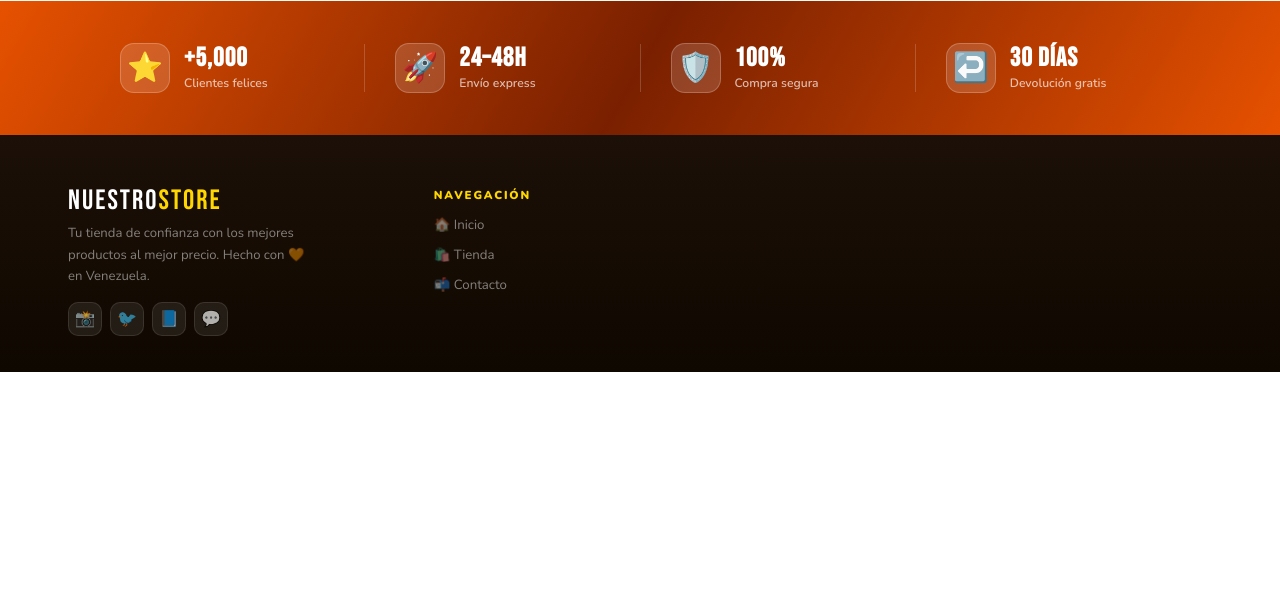
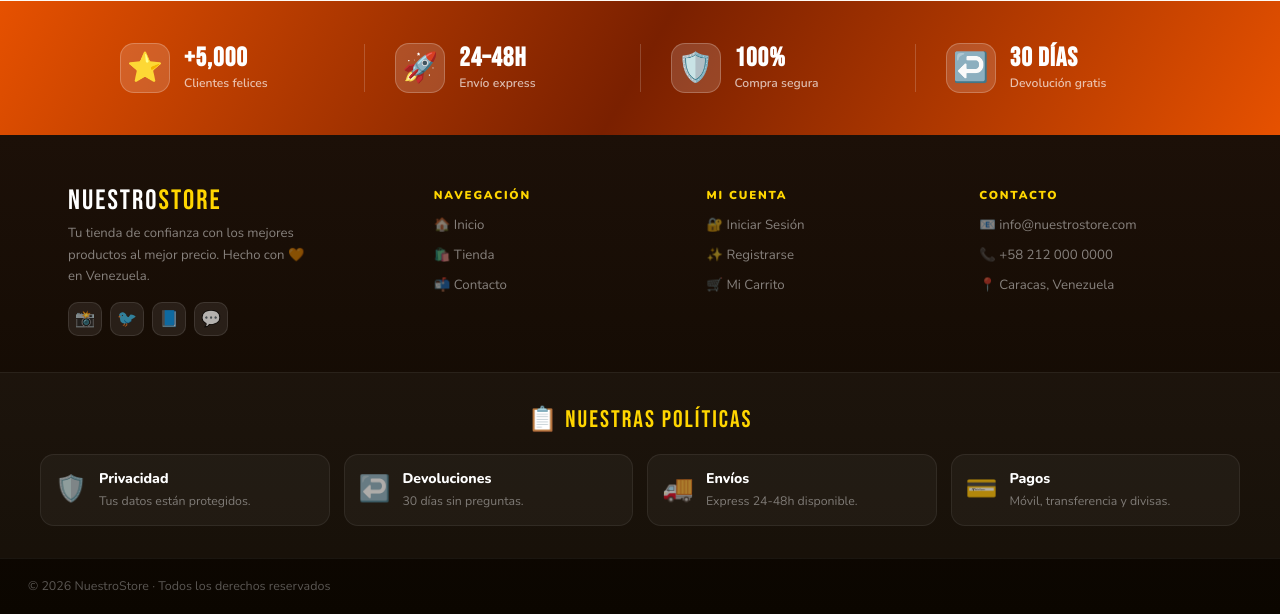
Before and after one commit to sebasgt301zapata/proyecto_web, a Django app: template nuestrostore_fix/tienda/templates/index.html in a window 1280 px wide. Shown: the part 2444-3058 px from the top of the page. Before the commit the page ends 2816 px from the top, so only its background shows below. Run offline with Django 4.2, Linux system fonts and the light colour scheme; the template is opened without the code that fills it, so the values that code supplies are empty.

Commit message:
Update index.html

```diff
--- a/nuestrostore_fix/tienda/templates/index.html
+++ b/nuestrostore_fix/tienda/templates/index.html
@@ -37,7 +37,7 @@
         🛒<span class="bdot" id="cartBadgeMobile" style="display:none">0</span>
       </button>
     </div>
-    <div class="desk-acts" id="deskActs">
+    <div class="desk-acts" id="deskActs"><span id="cartBadgeDesk" style="display:none"></span>
       <button class="bdn bdn-o" onclick="abrirModal('mLogin')">Iniciar Sesión</button>
       <button class="bdn bdn-f" onclick="abrirModal('mReg')">Registrarse</button>
     </div>
@@ -199,6 +199,40 @@
           <a onclick="irPagina('inicio')">🏠 Inicio</a>
           <a onclick="irPagina('tienda')">🛍️ Tienda</a>
           <a onclick="irPagina('contacto')">📬 Contacto</a>
+        </div>
+      </div>
+      <div>
+        <div class="footer-title">Mi Cuenta</div>
+        <div class="footer-links">
+          <a onclick="abrirModal('mLogin')">🔐 Iniciar Sesión</a>
+          <a onclick="abrirModal('mReg')">✨ Registrarse</a>
+          <a onclick="abrirCarrito()">🛒 Mi Carrito</a>
+        </div>
+      </div>
+      <div>
+        <div class="footer-title">Contacto</div>
+        <div class="footer-links">
+          <a>📧 info@nuestrostore.com</a>
+          <a>📞 +58 212 000 0000</a>
+          <a>📍 Caracas, Venezuela</a>
+        </div>
+      </div>
+    </div>
+    <div class="footer-pols">
+      <div class="footer-pols-title">📋 Nuestras Políticas</div>
+      <div class="footer-pols-grid">
+        <div class="fpol"><span class="fpol-ico">🛡️</span><div><strong>Privacidad</strong><p>Tus datos están protegidos.</p></div></div>
+        <div class="fpol"><span class="fpol-ico">↩️</span><div><strong>Devoluciones</strong><p>30 días sin preguntas.</p></div></div>
+        <div class="fpol"><span class="fpol-ico">🚚</span><div><strong>Envíos</strong><p>Express 24-48h disponible.</p></div></div>
+        <div class="fpol"><span class="fpol-ico">💳</span><div><strong>Pagos</strong><p>Móvil, transferencia y divisas.</p></div></div>
+      </div>
+    </div>
+    <div class="footer-bottom">
+      <p>© <span class="anioActual"></span> NuestroStore · Todos los derechos reservados</p>
+    </div>
+  </footer>
+</div>
+
 <div id="pTienda" class="pagina">
   <div class="tienda-hero">
     <div class="tienda-hero-in">
```
